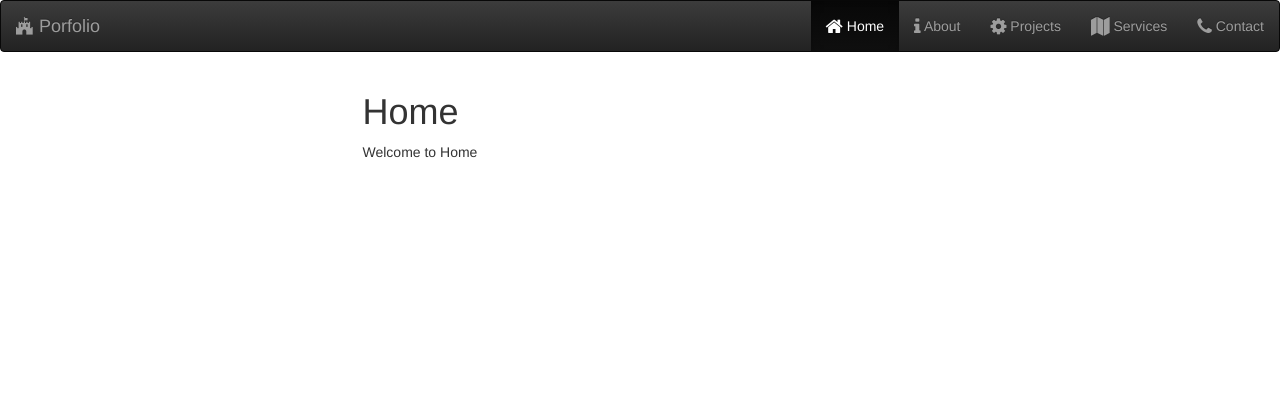
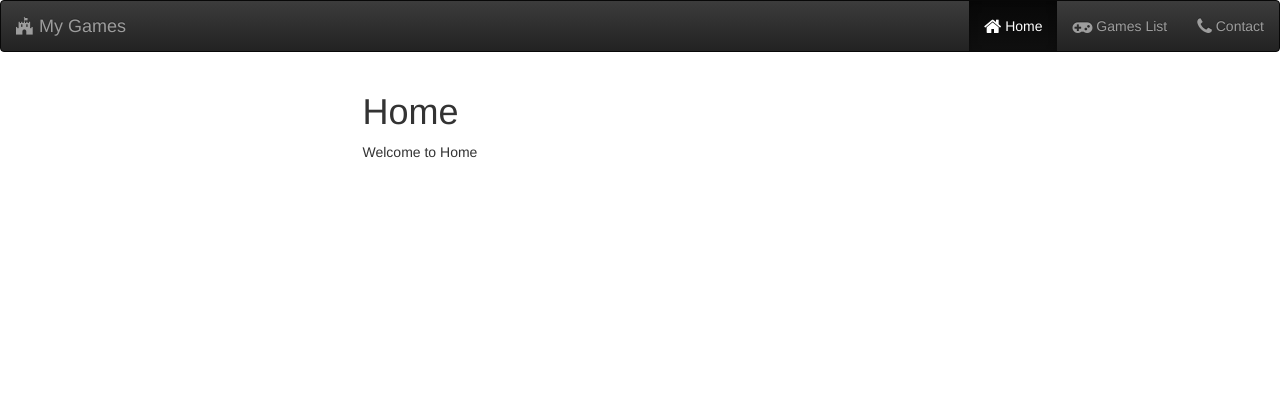
Before and after one commit to CentennialCollege/COMP308-W2017-Lesson5B, a Node server app: page / in a window 1280 px wide. Shown: the top 420 px of the page. Run offline with Node 20, Linux system fonts and the light colour scheme; some libraries are stand-ins or nearby versions.

Commit message:
restructure project links

```diff
--- a/server/routes/index.js
+++ b/server/routes/index.js
@@ -11,16 +11,16 @@ router.get('/', (req, res, next) => {
    });
 });
 
-/* GET about page. */
-router.get('/about', (req, res, next) => {
+/* GET games List page. */
+router.get('/games', (req, res, next) => {
   // find all games in the games collection
   game.find((err, games) => {
     if (err) {
       return console.error(err);
     }
     else {
-      res.render('content/about', {
-        title: 'About',
+      res.render('content/games', {
+        title: 'Games',
         games: games
       });
     }
@@ -29,19 +29,6 @@ router.get('/about', (req, res, next) => {
 
 });
 
-/* GET products page. */
-router.get('/projects', (req, res, next) => {
-  res.render('content/projects', {
-    title: 'Projects'
-   });
-});
-
-/* GET services page. */
-router.get('/services', (req, res, next) => {
-  res.render('content/services', {
-    title: 'Services'
-   });
-});
 
 /* GET contact page. */
 router.get('/contact', (req, res, next) => {
--- a/server/views/partials/header.ejs
+++ b/server/views/partials/header.ejs
@@ -21,7 +21,7 @@
         <span class="icon-bar"></span>
         <span class="icon-bar"></span>
       </button>
-      <a class="navbar-brand" href="/"><i class="fa fa-fort-awesome"></i> Porfolio</a>
+      <a class="navbar-brand" href="/"><i class="fa fa-fort-awesome"></i> My Games</a>
     </div>
 
     <!-- Collect the nav links, forms, and other content for toggling -->
@@ -32,21 +32,12 @@
         <% } else { %>
           <li><a href="/"><i class="fa fa-home fa-lg"></i> Home</a></li>
         <% } %>
-        <% if(title == "About") { %>
-         <li class="active"><a href="/about"><i class="fa fa-info fa-lg"></i> About</a></li>
+        <% if(title == "Games") { %>
+         <li class="active"><a href="/games"><i class="fa fa-gamepad fa-lg"></i> Games List</a></li>
         <% } else { %>
-          <li><a href="/about"><i class="fa fa-info fa-lg"></i> About</a></li>
+          <li><a href="/games"><i class="fa fa-gamepad fa-lg"></i> Games List</a></li>
         <% } %>
-        <% if(title == "Projects") { %>
-          <li class="active"><a href="/projects"><i class="fa fa-gear fa-lg"></i> Projects</a></li>
-        <% } else { %>
-          <li><a href="/projects"><i class="fa fa-gear fa-lg"></i> Projects</a></li>
-        <% } %>
-        <% if(title == "Services") { %>
-          <li class="active"><a href="/services"><i class="fa fa-map fa-lg"></i> Services</a></li>
-        <% } else { %>
-          <li><a href="/services"><i class="fa fa-map fa-lg"></i> Services</a></li>
-        <% } %>
+
         <% if(title == "Contact") { %>
           <li class="active"><a href="/contact"><i class="fa fa-phone fa-lg"></i> Contact</a></li>
         <% } else { %>
```
Also changed, not shown: server/views/content/projects.ejs (deleted, +0 -13 lines), server/views/content/services.ejs (deleted, +0 -13 lines), server/views/content/games.ejs (renamed from server/views/content/about.ejs).
